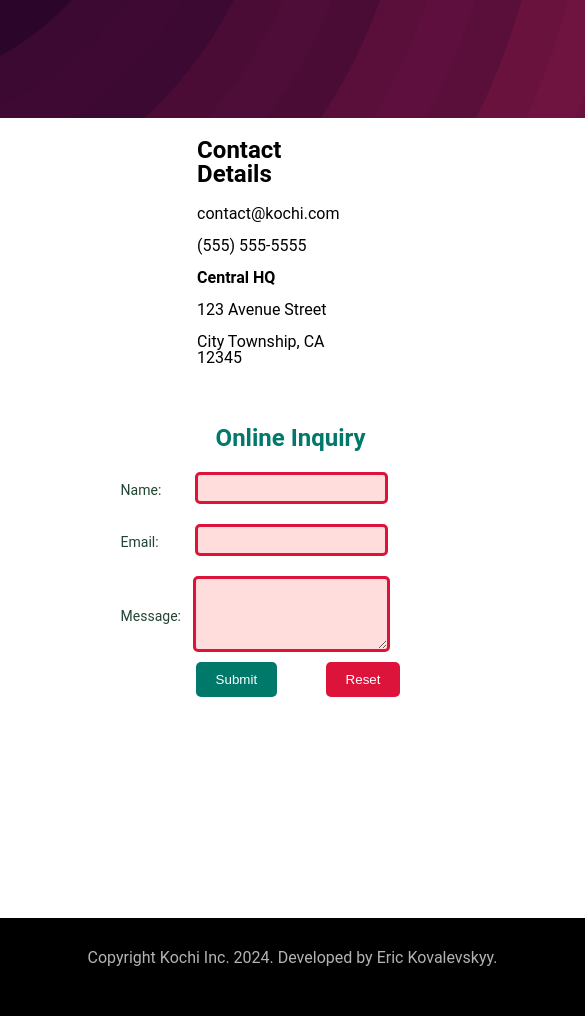
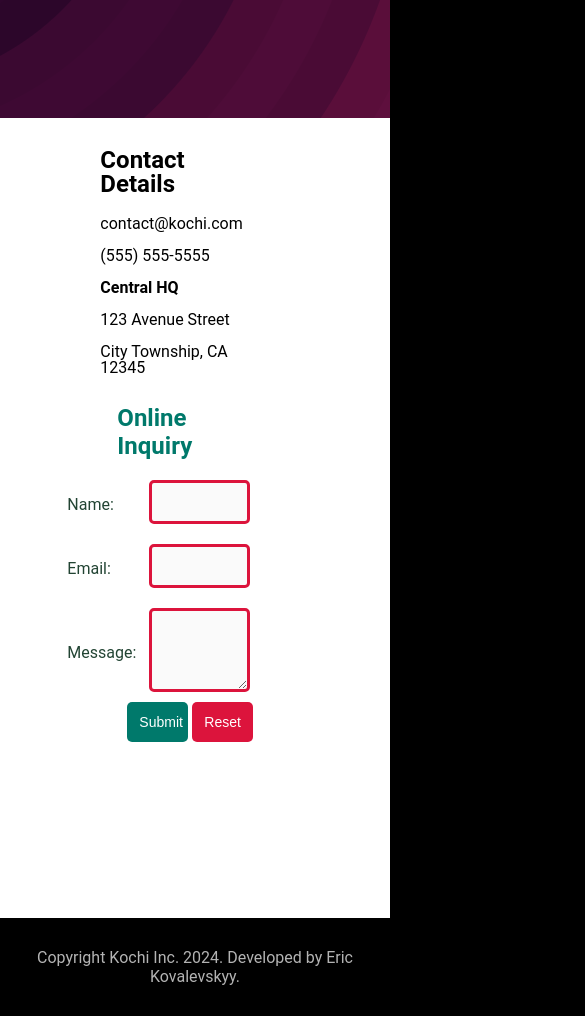
Before and after one commit to waleedarman/test, a plain HTML site: page index.html in a window 390 px wide. Shown: the part 232-1248 px from the top of the page, 585 px wide, since content can reach past the window. Drawn offline with Linux system fonts and the light colour scheme.

Commit message:
first commit

```diff
--- a/page2.css
+++ b/page2.css
@@ -23,7 +23,7 @@ body {
     justify-content: right;
     flex-wrap: wrap;
     gap: 15px;
-    color: darkgoldenrod;
+
 }
 
 .nav-left {
@@ -32,8 +32,8 @@ body {
 
 .navbar ul li a {
     text-decoration: none;
-    color: white;
-    opacity: 0.5;
+    color: 	#FAFAD2;
+
     padding: 10px 10px;
     transition: opacity 0.3s ease, filter 0.3s ease;
 }
@@ -121,7 +121,7 @@ label {
 
 .input-field:invalid,
 .input-field-message:invalid {
-    background-color: #FDD;
+    background-color: rgb(250, 250, 250);
 }
 
 .input-field:focus,
@@ -175,55 +175,65 @@ label {
     opacity: 0.7;
 }
 
-@media (max-width: 768px) {
+@media (max-width: 650px) {
 
     .contact-container {
         margin-bottom: 80px;
-        margin-left: 80px;
+        margin-left: 50px;
     }
 
     .contact {
         flex-direction: row;
         align-items: flex-end;
+    }
 
+    .container {
+        width: 100%;
+        overflow-x: hidden;
     }
-    .container{
-        width: 150%;
+
+    .form-group {
+        display: flex;
+        flex-direction: row; /* إبقاء الليبل بجانب الحقل */
+
+        width: 100%;
 
     }
 
     .form-group label {
-        width: 230px;
-        text-align: left;
-    }
-
-    .contact-container {
-        flex-direction: column;
-        align-items: flex-start;
+        width: 1%; /* تقليل عرض الليبل ليأخذ الحقل مساحة أكبر */
+        margin-left: 20px;
+        font-size: 16px;
     }
 
     .form-group input,
     .form-group textarea {
         flex: 1;
+        width: 85%; /* زيادة عرض الحقل */
+        padding: 14px; /* زيادة المساحة الداخلية */
+        font-size: 18px;
+        margin-left: 80px;
+    }
+
+    .form {
+        margin-right: 0;
+        width: 95%; /* جعل الفورم يأخذ العرض الأكبر */
+        max-width: 550px;
+    }
+
+    .button-group {
+        display: flex;
+        justify-content: space-between;
         width: 100%;
     }
 
-    .form {
-
-       margin-right: -60px;
+    .reset-btn,
+    .submit-btn {
+        width: 30%;
+        margin-left: 0;
+        font-size: 14px;
+        padding: 12px; /* زيادة حجم الأزرار */
+      position: relative;
+      left: 80px;
     }
-
-    .reset-btn {
-        position: relative;
-        left: 100px;
-        bottom: 35px;
-    }
-
-    .submit-btn {
-        position: relative;
-        right: 100px;
-    }
-
-
-
 }
```
